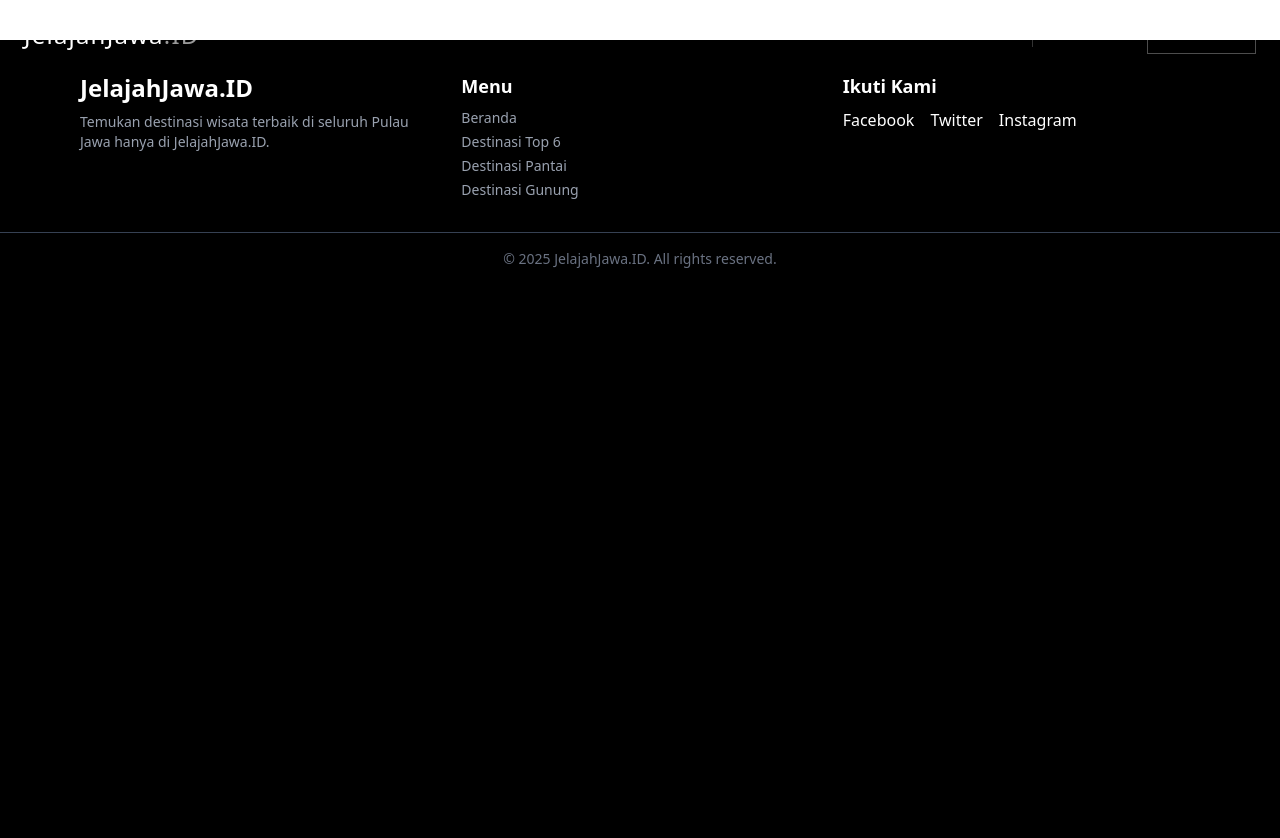
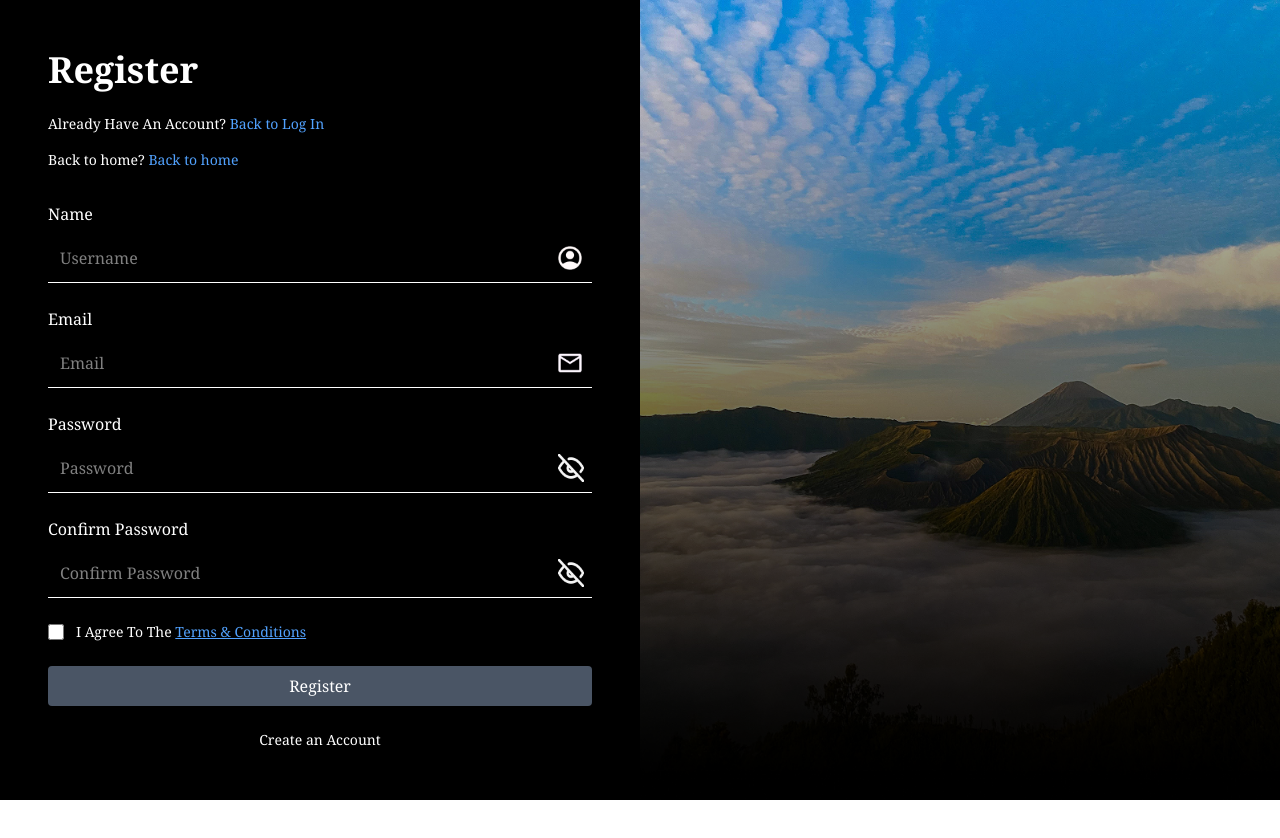
Before and after one commit to aAAiman/capstone, a React (Vite) app: page /register in a window 1280 px wide. After the commit the page ends 800 px from the top, so only its background shows below. Built offline with nearby package versions, Linux system fonts and the light colour scheme; no server answers.

Commit message:
feat: update authentication components and routes to use consistent naming

```diff
--- a/src/App.jsx
+++ b/src/App.jsx
@@ -1,10 +1,10 @@
 import React, { useEffect, useContext } from 'react';
 import { BrowserRouter as Router, Routes, Route, useLocation } from 'react-router-dom';
-import SignUp from './components/SignUp';
+import Register from './components/Register';
 import LandingPage from './components/landing-page';
 import Navbar from './components/navbar';
 import Footer from './components/footer';
-import SignIn from './components/SignIn';
+import LogIn from './components/Login';
 import DetailWisata from './components/detail-wisata';
 import { AuthProvider } from './components/AuthContext';
 import setupAxiosInterceptors from './components/axiosConfig';
@@ -18,7 +18,7 @@ function AppWrapper() {
   const { refreshAccessToken, logout } = useContext(AuthContext);
 
   // Paths yang tidak ingin menampilkan Navbar dan Footer
-  const noNavFooterPaths = ['/signup', '/signin'];
+  const noNavFooterPaths = ['/register', '/login'];
   const hideNavFooter = noNavFooterPaths.includes(location.pathname);
 
   useEffect(() => {
@@ -30,8 +30,8 @@ function AppWrapper() {
       {!hideNavFooter && <Navbar />}
       <Routes>
         <Route path="/" element={<LandingPage />} />
-        <Route path="/signup" element={<SignUp />} />
-        <Route path="/signin" element={<SignIn />} />
+        <Route path="/register" element={<Register />} />
+        <Route path="/login" element={<LogIn />} />
         <Route path="/places/:id" element={<DetailWisata />} />
         <Route path="/wishlist" element={<Wishlist />} />
         <Route path="/rekomendasi" element={<Recommendation />} />
--- a/src/components/SignIn.jsx
+++ b/src/components/Login.jsx
@@ -6,7 +6,7 @@ import eyeClosedIcon from "../assets/eye-closed.png";
 import { Link, useNavigate } from "react-router-dom";
 import { AuthContext } from "./AuthContext";
 
-export default function SignIn() {
+export default function Login() {
   const [showPassword, setShowPassword] = useState(false);
   const [email, setEmail] = useState("");
   const [password, setPassword] = useState("");
@@ -46,7 +46,7 @@ export default function SignIn() {
 
       {/* Kanan - Form */}
       <div className="w-full md:w-1/2 bg-black text-white flex flex-col justify-center px-6 md:px-12 py-8">
-        <h1 className="text-3xl md:text-4xl font-bold mb-6">Sign in</h1>
+        <h1 className="text-3xl md:text-4xl font-bold mb-6">Log in</h1>
         <p className="mb-4 text-sm">
           Back to Home? <Link to="/" className="text-blue-400">Back to Home</Link>
         </p>
@@ -105,15 +105,15 @@ export default function SignIn() {
           </button>
         </form>
 
-        {/* Sign Up */}
+        {/* Register */}
         <div className="text-center text-sm mt-6">
           <span>atau</span>
           <div className="mt-2">
             <button
-              onClick={() => navigate("/signup")}
+              onClick={() => navigate("/register")}
               className="border border-white px-4 py-2 rounded hover:bg-white hover:text-black transition"
             >
-              Sign Up
+              Register
             </button>
           </div>
         </div>
--- a/src/components/SignUp.jsx
+++ b/src/components/Register.jsx
@@ -7,9 +7,9 @@ import eyeOpenIcon from '../assets/eye-open.png';
 import eyeClosedIcon from '../assets/eye-closed.png';
 import { Link, useNavigate } from 'react-router-dom';
 import axios from 'axios';
-import TermsModal from "../components/TermsModal";
+import TermsModal from "./TermsModal";
 
-export default function SignUp() {
+export default function Register() {
   const [showPassword, setShowPassword] = useState(false);
   const [showConfPassword, setShowConfPassword] = useState(false);
   const [name, setName] = useState('');
@@ -33,7 +33,7 @@ export default function SignUp() {
         confpassword: confpassword,
         termsAccepted: true
       });
-      navigate('/signin');
+      navigate('/login');
     } catch (error) {
       if (error.response) {
         setMsg(error.response.data.msg);
@@ -45,9 +45,9 @@ export default function SignUp() {
     <div className="flex h-screen font-serif">
       {/* Kiri - Form */}
       <div className="w-full md:w-1/2 bg-black text-white flex flex-col justify-center px-6 md:px-12 py-8">
-        <h1 className="text-3xl md:text-4xl font-bold mb-6">Sign Up</h1>
+        <h1 className="text-3xl md:text-4xl font-bold mb-6">Register</h1>
         <p className="mb-4 text-sm">
-          Already Have An Account? <Link to="/signin" className="text-blue-400">Back to Sign In</Link>
+          Already Have An Account? <Link to="/login" className="text-blue-400">Back to Log In</Link>
         </p>
         <p className="mb-4 text-sm">
          Back to home? <Link to="/" className="text-blue-400">Back to home</Link>
@@ -158,7 +158,7 @@ export default function SignUp() {
             </span>
           </div>
 
-          {/* Sign up button */}
+          {/* Register */}
           <button
             type="submit"
             className={`text-white p-2 rounded w-full transition ${isTermsAccepted
@@ -167,7 +167,7 @@ export default function SignUp() {
               }`}
             disabled={!isTermsAccepted}
           >
-            Sign up
+            Register
           </button>
         </form>
 
--- a/src/components/navbar.jsx
+++ b/src/components/navbar.jsx
@@ -84,13 +84,13 @@ export default function Navbar() {
               ) : (
                 <div className="flex items-center space-x-4">
                   <Link
-                    to="/signin"
+                    to="/login"
                     className="text-white/80 hover:text-white text-sm font-light tracking-widest uppercase transition-all duration-300"
                   >
-                    Login
+                    Log In
                   </Link>
                   <Link
-                    to="/signup"
+                    to="/register"
                     className="border border-white/30 hover:border-white hover:bg-black  text-white px-4 py-2 text-sm font-light tracking-widest uppercase transition-all duration-300"
                   >
                     Register
@@ -170,14 +170,14 @@ export default function Navbar() {
                 ) : (
                   <div className="flex flex-col space-y-3">
                     <Link
-                      to="/signin"
+                      to="/login"
                       onClick={() => setIsOpen(false)}
                       className="text-white/80 hover:text-white text-sm font-light tracking-widest uppercase transition-all duration-300 py-2"
                     >
-                      Login
+                      Log In
                     </Link>
                     <Link
-                      to="/signup"
+                      to="/register"
                       onClick={() => setIsOpen(false)}
                       className="text-white/80 border border-white/30 hover:border-white hover:bg-black hover:text-white px-4 py-3 text-sm font-light tracking-widest uppercase transition-all duration-300 self-start"
                     >
```
